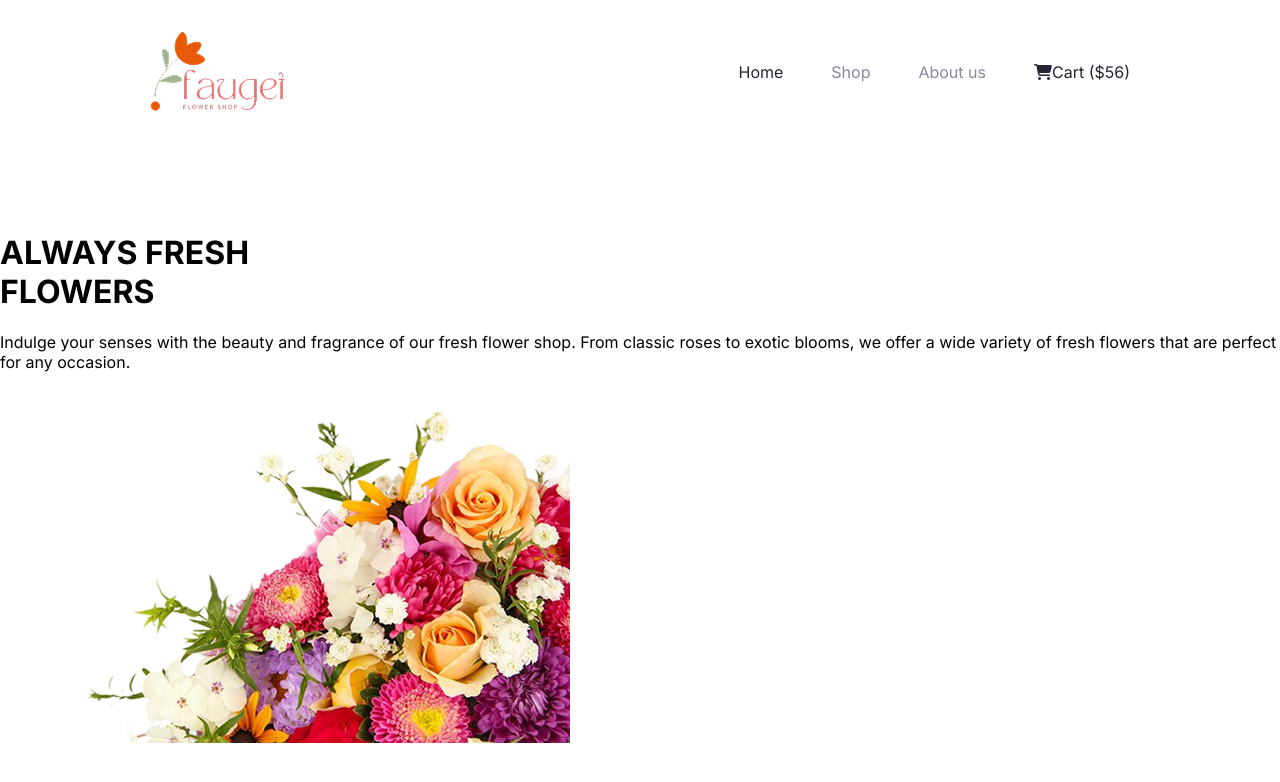
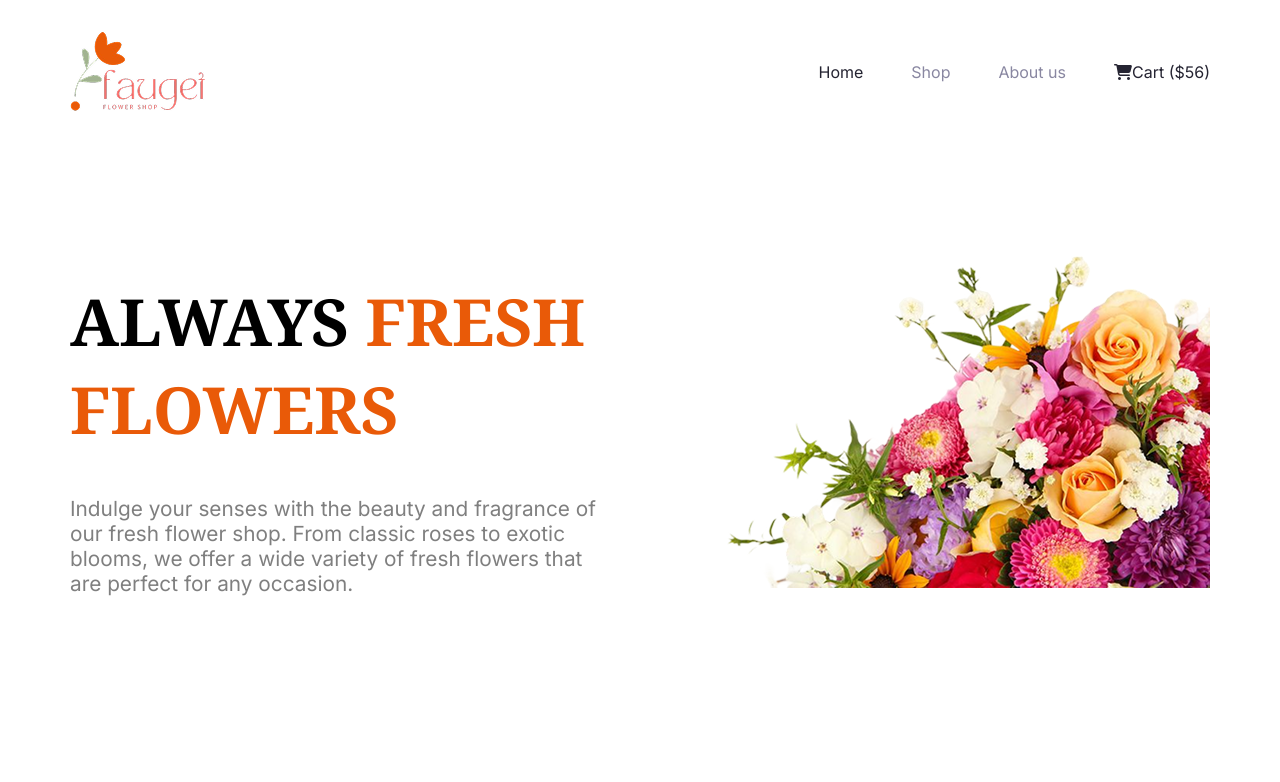
Before and after one commit to ibrahimvau5518/B12A02-Responsive-Flowers, a plain HTML site: page index.html in a window 1280 px wide. Drawn offline with Linux system fonts and the light colour scheme.

Commit message:
added Navbar & Banner section

```diff
--- a/index.html
+++ b/index.html
@@ -12,7 +12,7 @@
     href="https://fonts.googleapis.com/css2?family=Inter:ital,opsz,wght@0,14..32,100..900;1,14..32,100..900&family=Noto+Serif:ital,wght@0,100..900;1,100..900&family=Quicksand:wght@300..700&family=Work+Sans:ital,wght@0,100..900;1,100..900&display=swap"
     rel="stylesheet">
   <link rel="stylesheet" href="https://cdnjs.cloudflare.com/ajax/libs/font-awesome/6.5.0/css/all.min.css">
-  <title>Document</title>
+  <title>Responsive Flowers</title>
   <link rel="stylesheet" href="style/style.css">
 </head>
 
@@ -30,14 +30,17 @@
     </nav>
     <!-- Banner Section -->
     <div class="banner-container">
-      <div>
-        <h1 class="banner-tittle">ALWAYS <span>FRESH</span> <br><span>FLOWERS</span></h1>
-        <p class="banner-desc">Indulge your senses with the beauty and fragrance of our fresh flower shop. From classic
-          roses to exotic
+      <div class="banner-left">
+        <h1 class="banner-tittle noto-serif-font">ALWAYS <span class="color3">FRESH</span> <br><span
+            class="color3">FLOWERS</span></h1>
+        <p class="banner-desc color4">Indulge your senses with the beauty and fragrance of <br> our fresh flower shop.
+          From
+          classic
+          roses to exotic <br>
           blooms, we
-          offer a wide variety of fresh flowers that are perfect for any occasion.</p>
+          offer a wide variety of fresh flowers that <br> are perfect for any occasion.</p>
       </div>
-      <div>
+      <div class="banner-right">
         <img src="./assets/hero-flower.png" alt="">
       </div>
     </div>
--- a/style/style.css
+++ b/style/style.css
@@ -23,11 +23,17 @@ body {
 .color2 {
   color: #8987a1;
 }
+.color3 {
+  color: #e95a08;
+}
+.color4 {
+  color: rgba(0, 0, 0, 0.5);
+}
 
 /* Navbar Section Styles */
 .nav-container {
   max-width: 1140px;
-  margin: 30px 150px 120px;
+  margin: 30px auto 120px;
   display: flex;
   justify-content: space-between;
   align-items: center;
@@ -43,3 +49,17 @@ body {
 }
 
 /* Banner Section Styles */
+.banner-container {
+  display: flex;
+  justify-content: space-between;
+  max-width: 1140px;
+  margin: 0 auto;
+}
+.banner-tittle {
+  font-size: 4.06rem;
+  font-weight: 700;
+}
+.banner-desc {
+  margin-top: 13px;
+  font-size: 1.3rem;
+}
```
Also changed, not shown: 1 other file.
